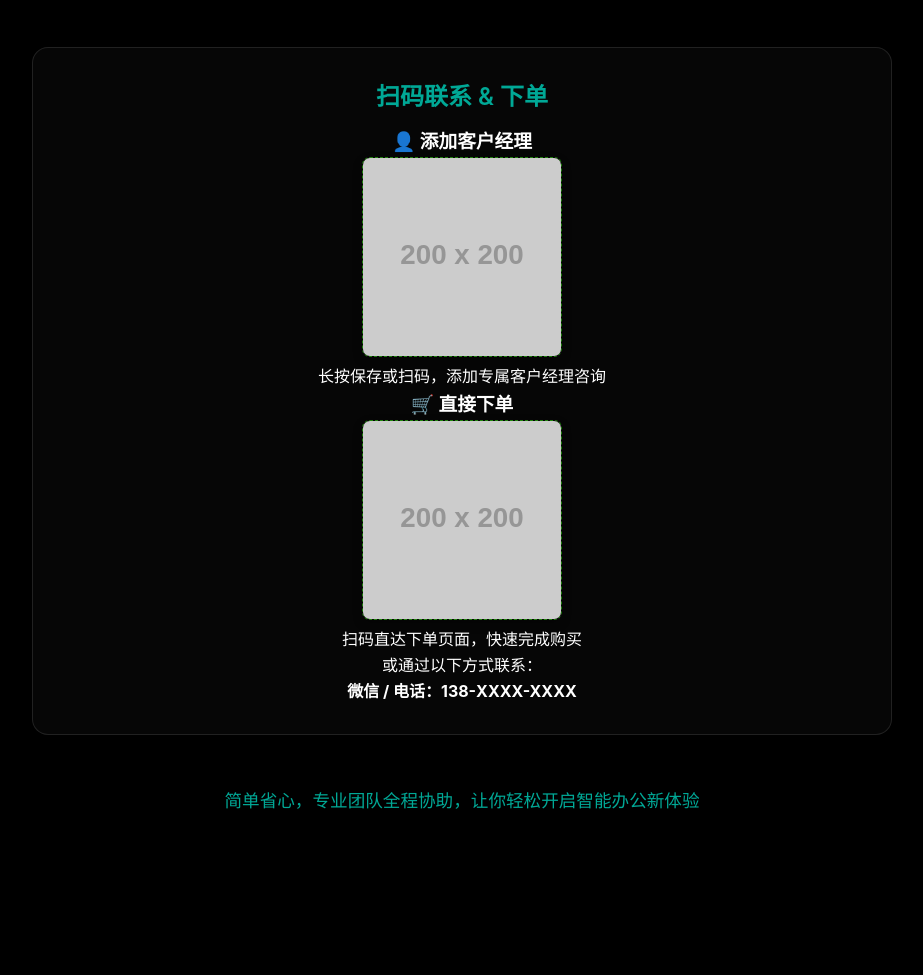
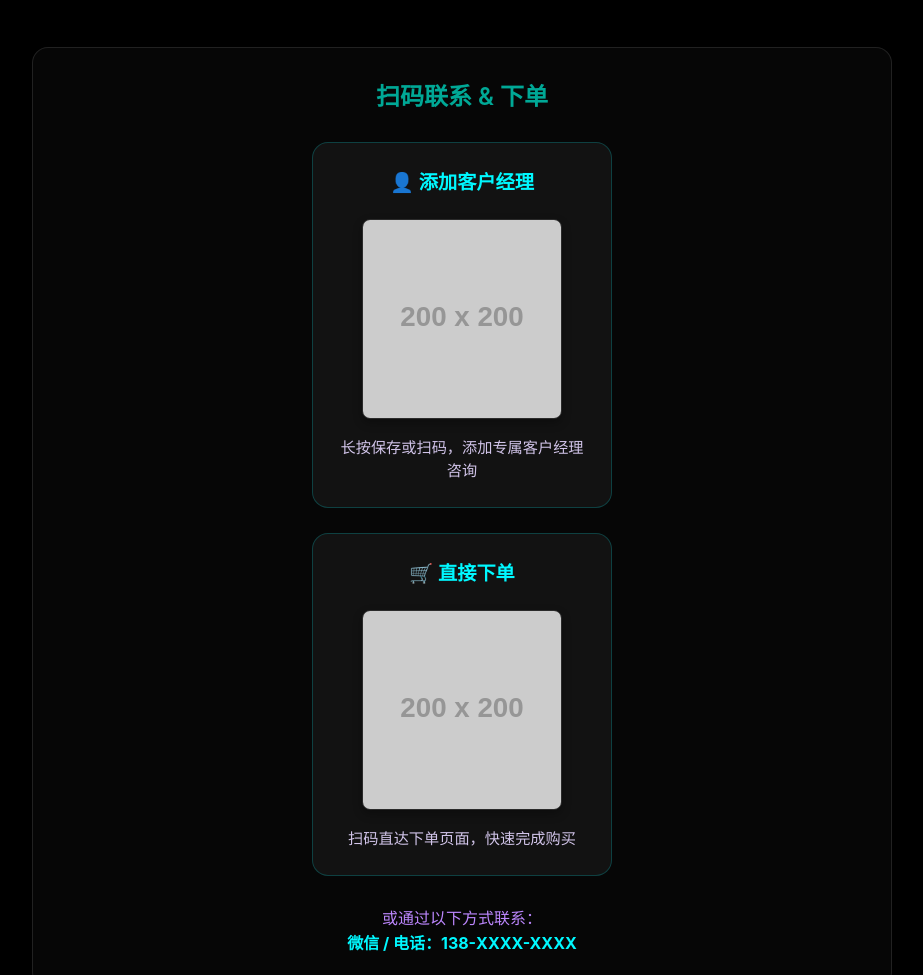
Before and after one commit to weizzmt/openclaw-demo, a plain HTML site: page home.html in a window 1280 px wide. Shown: the part 5267-6242 px from the top of the page, without its empty margins (178-1101 px from the left). Before the commit the page ends 6204 px from the top, so only its background shows below. Drawn offline with Linux system fonts and the light colour scheme; placeholder pictures from the web are drawn by us.

Commit message:
Update home.css

```diff
--- a/css/home.css
+++ b/css/home.css
@@ -530,6 +530,54 @@ body {
   transform: translateY(-2px);
 }
 
+.qr-section {
+  margin-top: 50px;
+  text-align: center;
+}
+
+.qr-card {
+  background: rgba(20, 20, 20, 0.9);
+  border: 1px solid rgba(0, 248, 255, 0.2);
+  border-radius: 16px;
+  padding: 24px;
+  margin: 25px 0;
+  max-width: 300px;
+  margin-left: auto;
+  margin-right: auto;
+}
+
+.qr-title {
+  color: #00f8ff;
+  font-size: 1.2rem;
+  margin-bottom: 12px;
+  font-weight: 600;
+}
+
+.qr-code {
+  width: 200px;
+  height: 200px;
+  border-radius: 8px;
+  border: 1px solid rgba(255, 255, 255, 0.1);
+  margin: 10px 0;
+}
+
+.qr-desc {
+  color: #d1c4e9;
+  font-size: 0.95rem;
+  line-height: 1.5;
+}
+
+.contact-fallback {
+  margin-top: 30px;
+  color: #bb86fc;
+  font-size: 1rem;
+}
+
+.contact-fallback strong {
+  color: #00f8ff;
+}
+
+
 /* =============== 响应式设计 =============== */
 @media (max-width: 768px) {
   .pain-points-grid,
```
